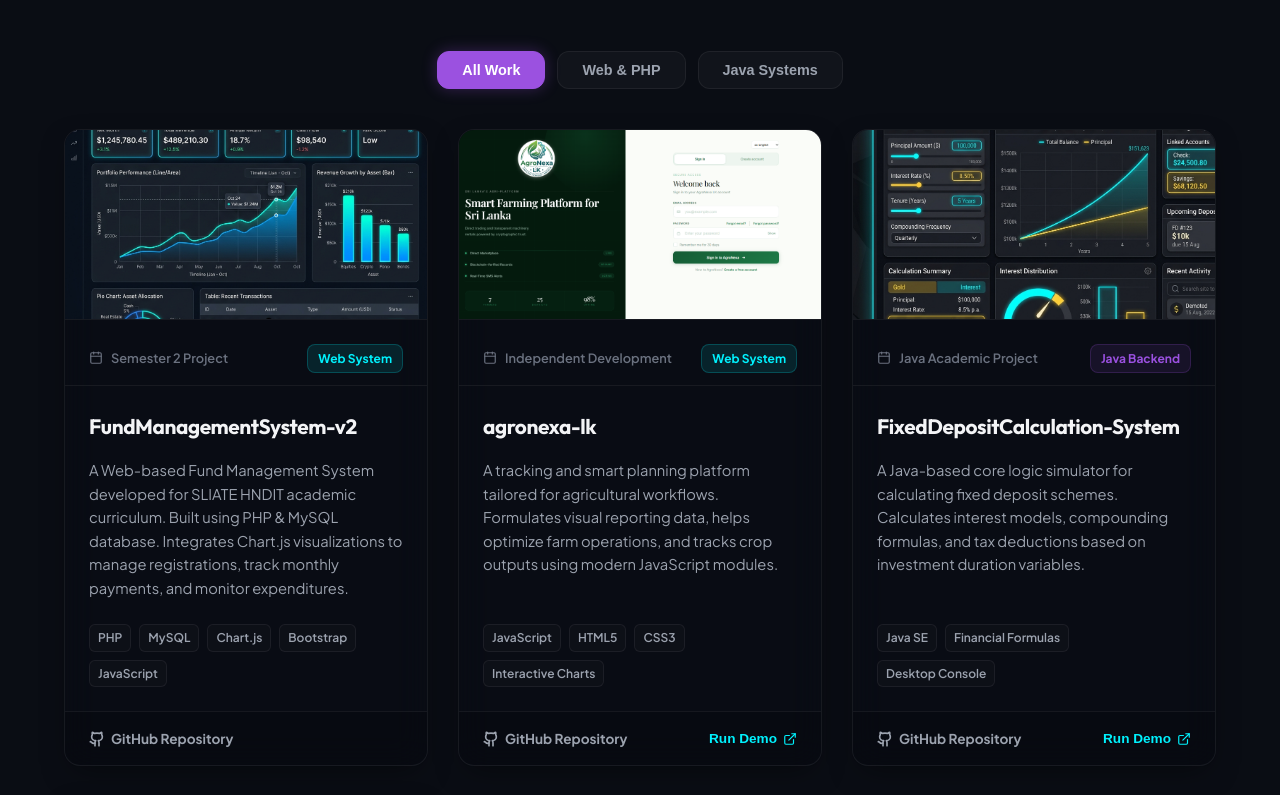
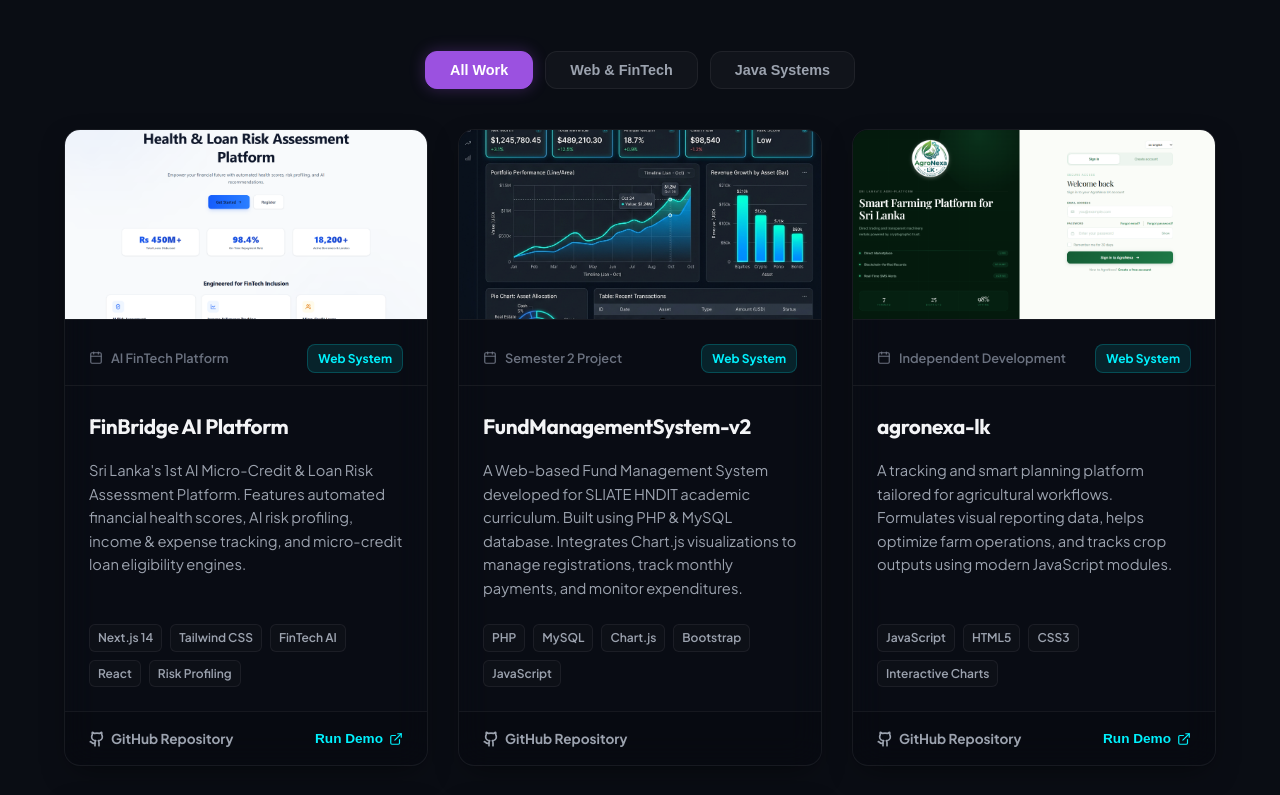
Before and after one commit to rashminda-aluvihare/My-portfolio, a React (Vite) app: page / in a window 1280 px wide. Shown: the part 5102-5897 px from the top of the page. Built offline with nearby package versions, Linux system fonts and the light colour scheme; no server answers.

Commit message:
Add FinBridge AI Platform project with screenshot and live demo link https://finbridge-xi.vercel.app

```diff
--- a/src/components/Projects.jsx
+++ b/src/components/Projects.jsx
@@ -3,6 +3,7 @@
 import ProjectDemoModal from './ProjectDemoModal';
 
 // Import project banner images for high-end professional aesthetics
+import finbridgeImg from '../assets/finbridge.png';
 import fundManagementImg from '../assets/fund_management.png';
 import agronexaImg from '../assets/agronexa.png';
 import fixedDepositImg from '../assets/fixed_deposit.png';
@@ -14,11 +15,21 @@
 
   const projectCategories = [
     { id: 'all', name: 'All Work' },
-    { id: 'web', name: 'Web & PHP' },
+    { id: 'web', name: 'Web & FinTech' },
     { id: 'java', name: 'Java Systems' },
   ];
 
   const projectsList = [
+    {
+      title: 'FinBridge AI Platform',
+      description: "Sri Lanka's 1st AI Micro-Credit & Loan Risk Assessment Platform. Features automated financial health scores, AI risk profiling, income & expense tracking, and micro-credit loan eligibility engines.",
+      tags: ['Next.js 14', 'Tailwind CSS', 'FinTech AI', 'React', 'Risk Profiling'],
+      category: 'web',
+      github: 'https://github.com/rashminda-aluvihare/finbridge',
+      demo: 'https://finbridge-xi.vercel.app',
+      date: 'AI FinTech Platform',
+      image: finbridgeImg,
+    },
     {
       title: 'FundManagementSystem-v2',
       description: 'A Web-based Fund Management System developed for SLIATE HNDIT academic curriculum. Built using PHP & MySQL database. Integrates Chart.js visualizations to manage registrations, track monthly payments, and monitor expenditures.',
```
Also changed, not shown: src/assets/finbridge.png (added).
